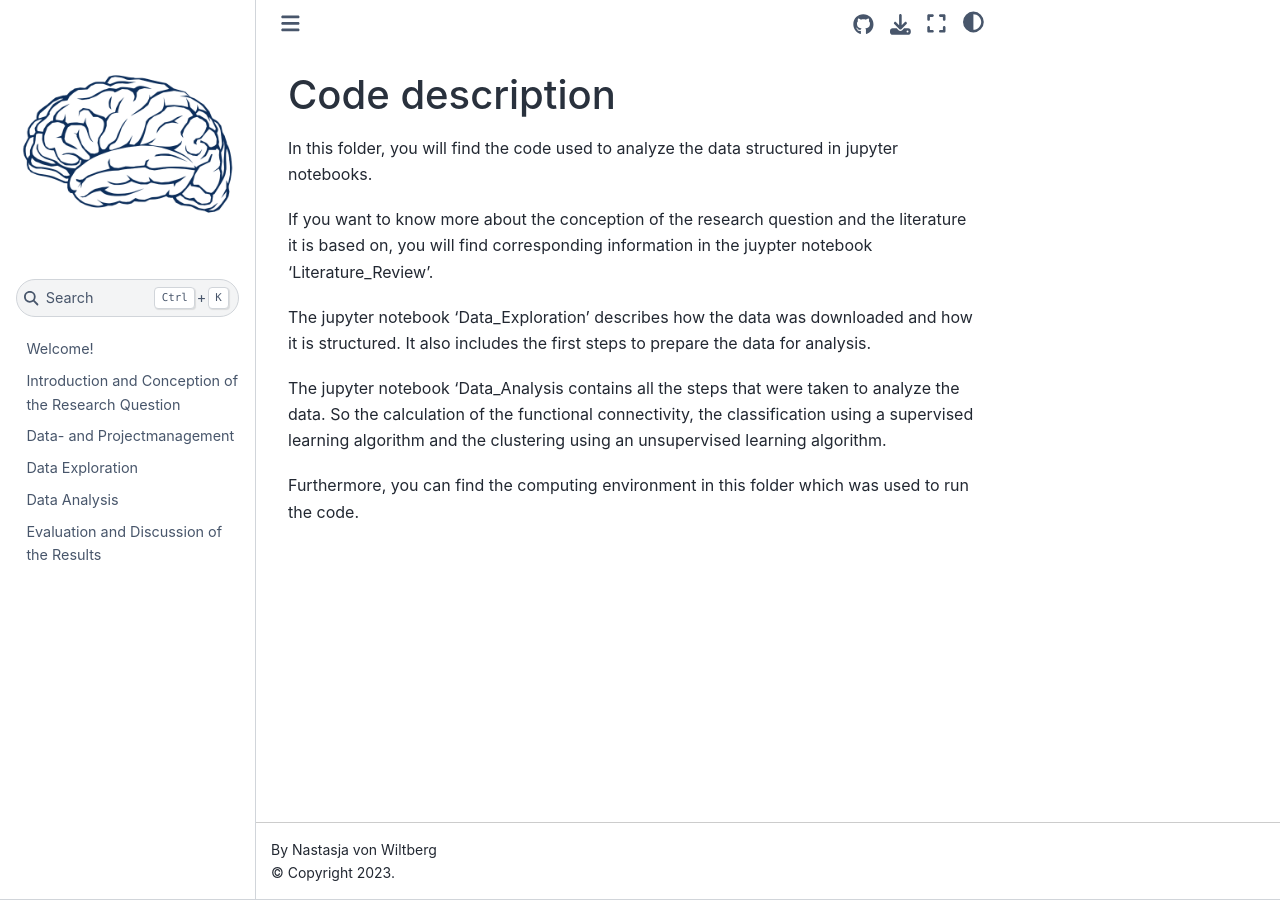
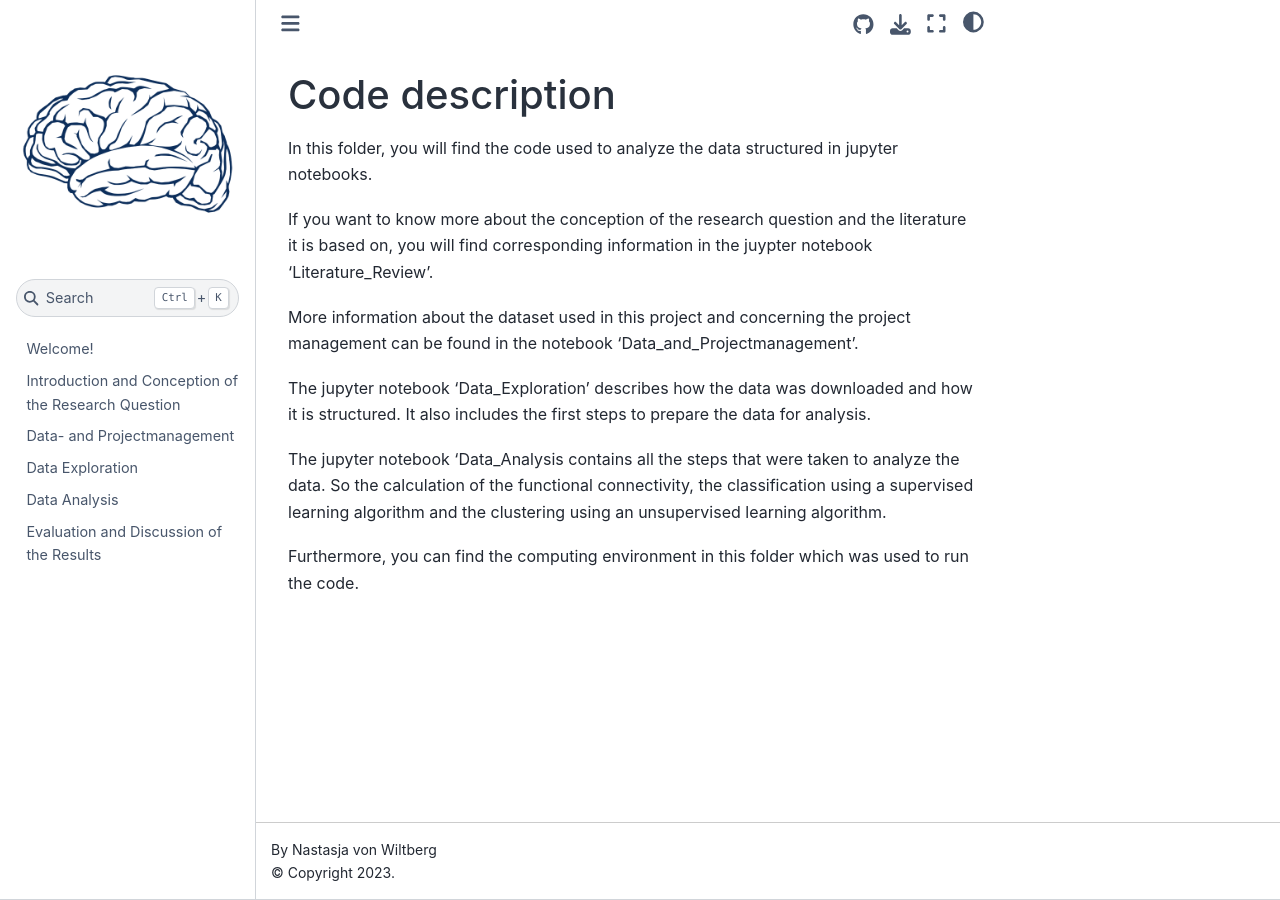
Before and after one commit to nwiltberg/project_msc05, a Jupyter Book: the page built from content/code/README.md, in a window 1280 px wide. Built offline with Jupyter Book 1.0.4 settings and Sphinx 7.4.7 and the Sphinx Book theme 1.1.4, drawn with Linux system fonts in a browser that asks for light colours.

Commit message:
added notebook about data and project managemtn

```diff
--- a/content/code/README.md
+++ b/content/code/README.md
@@ -4,6 +4,8 @@ In this folder, you will find the code used to analyze the data structured in ju
 
 If you want to know more about the conception of the research question and the literature it is based on, you will find corresponding information in the juypter notebook 'Literature_Review'.
 
+More information about the dataset used in this project and concerning the project management can be found in the notebook 'Data_and_Projectmanagement'.
+
 The jupyter notebook 'Data_Exploration' describes how the data was downloaded and how it is structured. It also includes the first steps to prepare the data for analysis.
 
 The jupyter notebook 'Data_Analysis contains all the steps that were taken to analyze the data. So the calculation of the functional connectivity, the classification using a supervised learning algorithm and the clustering using an unsupervised learning algorithm.
```
